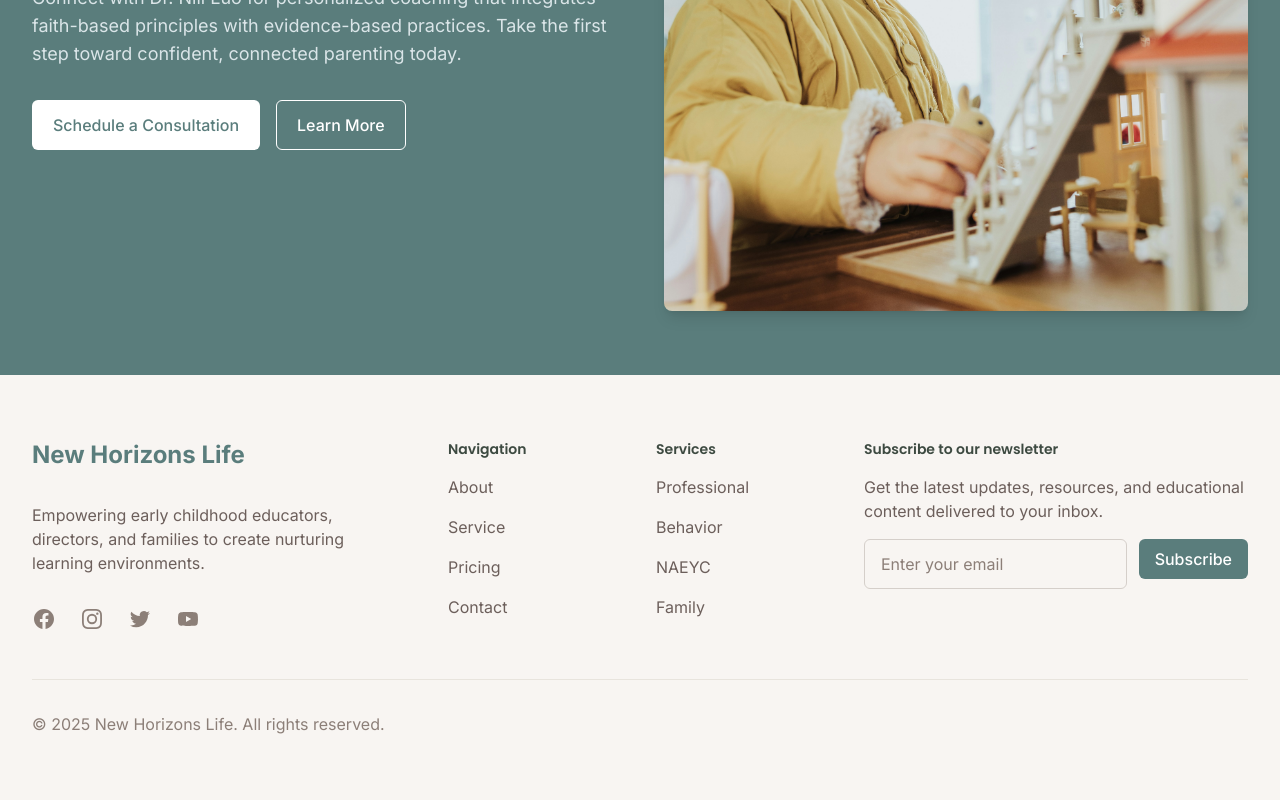
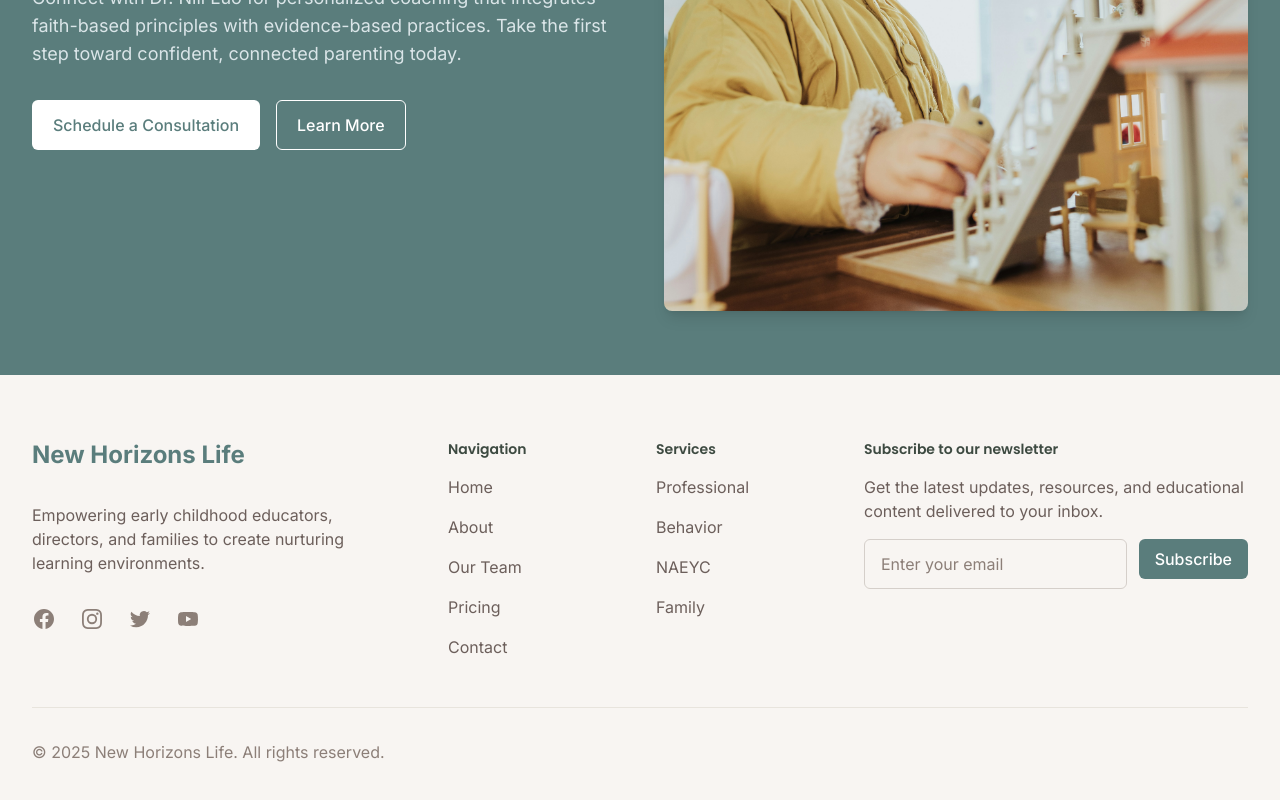
Before and after one commit to Ethanwang17/life-coach-website, a React (Vite) app: page / in a window 1280 px wide. Shown: the part 2972-3772 px from the top of the page. Built offline with nearby package versions, Linux system fonts and the light colour scheme.

Commit message:
updated url and footer

```diff
--- a/package.json
+++ b/package.json
@@ -10,7 +10,7 @@
 		"lint": "eslint .",
 		"preview": "vite preview",
 		"predeploy": "npm run build",
-		"deploy": "gh-pages -d dist"
+		"deploy": "gh-pages -d dist --cname myabcschool.com"
 	},
 	"dependencies": {
 		"@headlessui/react": "^2.2.0",
--- a/src/components/layout/Footer.jsx
+++ b/src/components/layout/Footer.jsx
@@ -2,8 +2,9 @@ import {Link} from "react-router-dom";
 
 const navigation = {
 	main: [
+		{name: "Home", href: "/"},
 		{name: "About", href: "/about"},
-		{name: "Service", href: "#"},
+		{name: "Our Team", href: "/team"},
 		{name: "Pricing", href: "/pricing"},
 		{name: "Contact", href: "/contact"},
 	],
```
Also changed, not shown: 1 other file (tests, documents, lock files or other folders).
